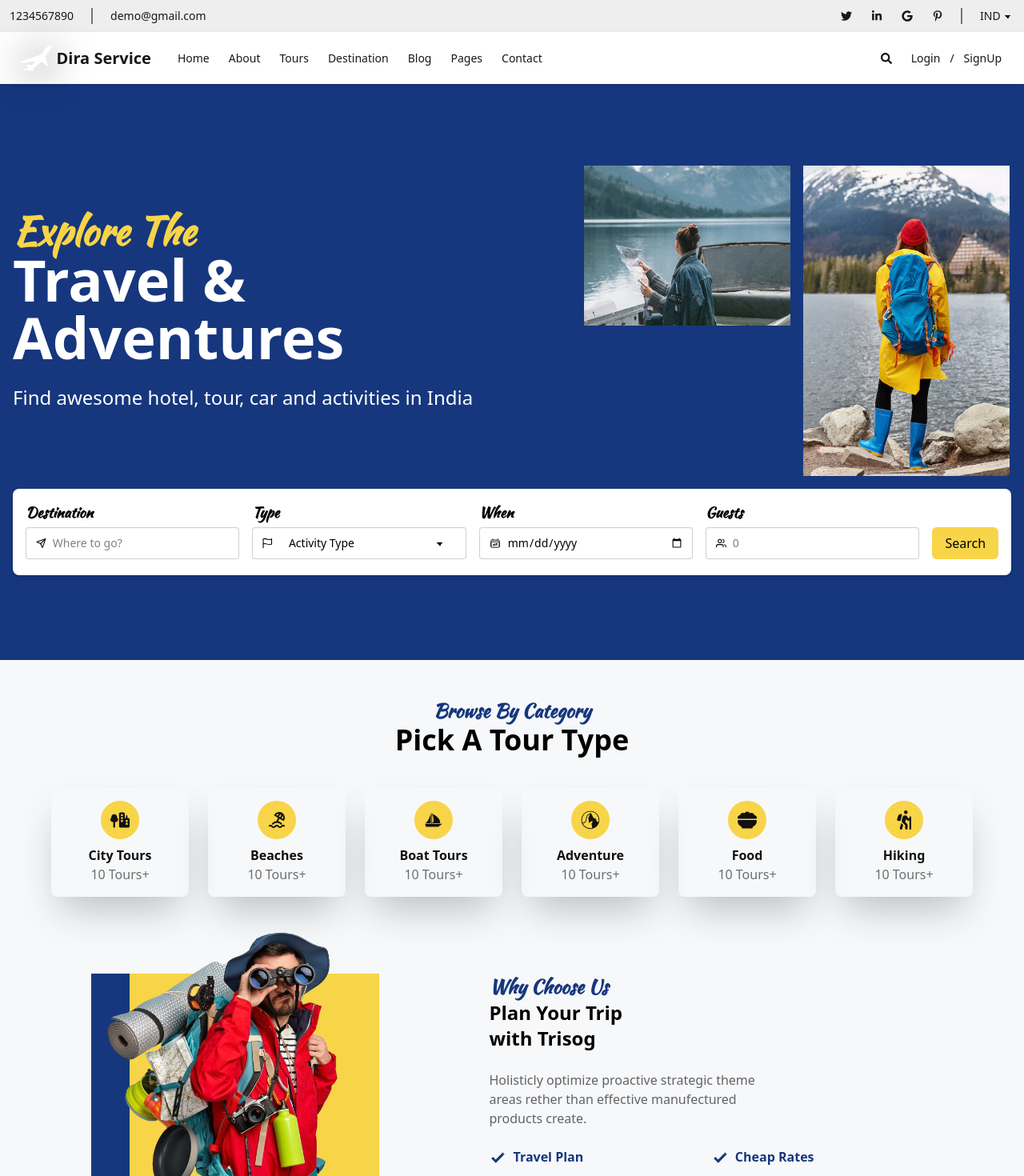
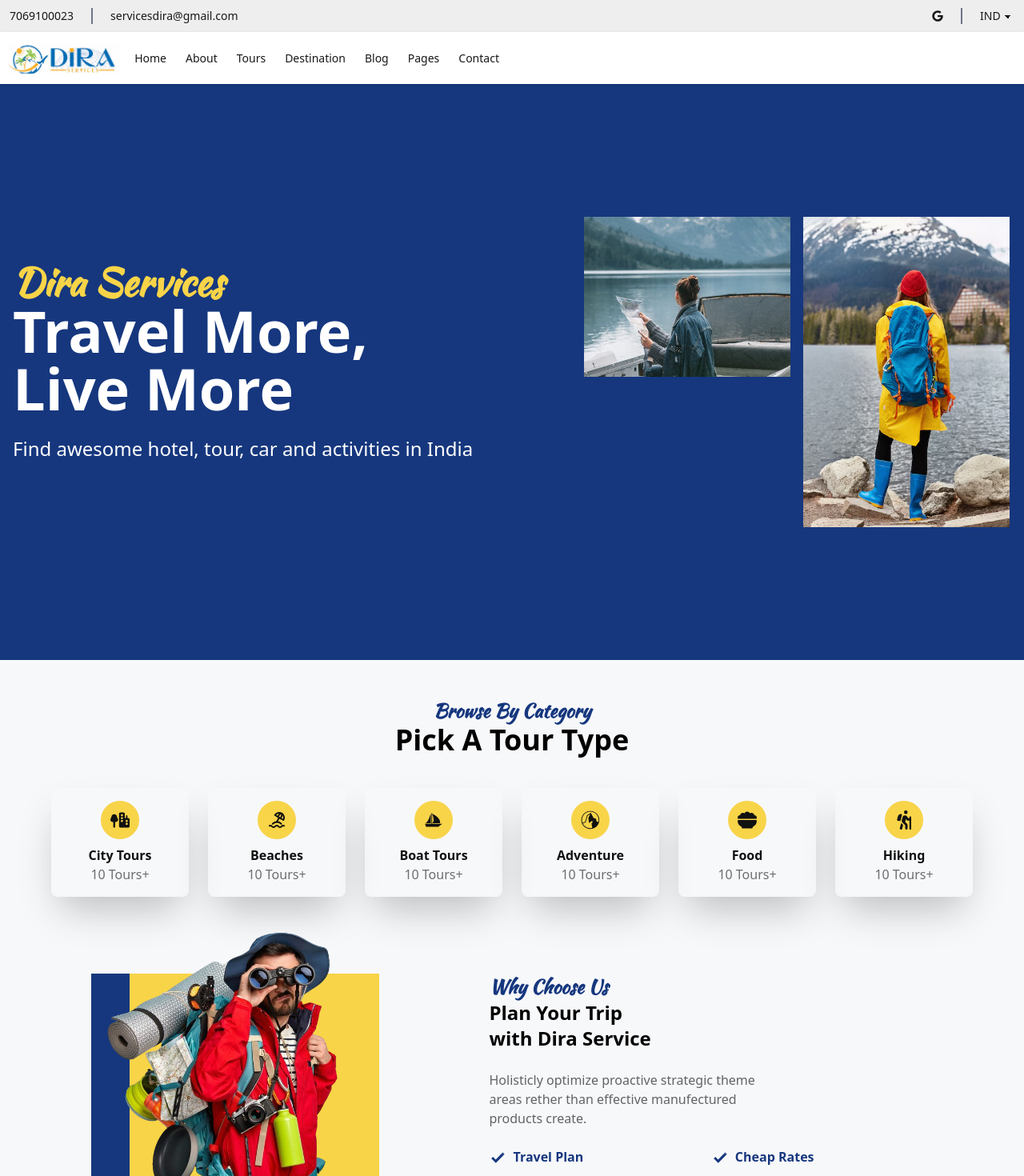
Before and after one commit to DarshikR/Harsh-Bhai, a React (Vite) app: page / in a window 1280 px wide. Shown: the top 1470 px of the page at 80% size. Built offline with nearby package versions, Linux system fonts and the light colour scheme.

Commit message:
change logo, number and email.

```diff
--- a/src/components/common/Navbar.jsx
+++ b/src/components/common/Navbar.jsx
@@ -1,7 +1,8 @@
 import menuConfigs from "../../configs/menu.config";
 import { FaGoogle, FaLinkedinIn, FaPinterestP, FaSearch, FaTwitter, FaUser } from "react-icons/fa";
-import { NavLink } from "react-router-dom";
+import { Link, NavLink } from "react-router-dom";
 import Logo from "../../../public/logo.svg";
+import Logo1 from "../../assets/logo1.jpg";
 
 const Navbar = () => {
 
@@ -9,23 +10,23 @@ const Navbar = () => {
         <>
             <div className="bg-base-300 shadow-sm hidden lg:flex text-sm h-[40px]">
                 <div className="navbar-start">
-                    <a className="px-3" href="tel:1234567890">1234567890</a>
+                    <a className="px-3" href="tel:7069100023">7069100023</a>
                     <vr className="border-[#6f748a] border hidden md:block h-5 mx-2.5"></vr>
-                    <a className="px-3" href="mailto:demo@gmail.com">demo@gmail.com</a>
+                    <a className="px-3" href="mailto:servicesdira@gmail.com">servicesdira@gmail.com</a>
                 </div>
                 <div className="navbar-end">
                     <ul className="menu menu-horizontal p-0 items-center">
-                        <li><a><FaTwitter /></a></li>
-                        <li><a><FaLinkedinIn /></a></li>
-                        <li><a><FaGoogle /></a></li>
-                        <li><a><FaPinterestP /></a></li>
+                        {/* <li><a><FaTwitter /></a></li> */}
+                        {/* <li><a><FaLinkedinIn /></a></li> */}
+                        <li><Link to='https://g.co/kgs/MhE9SM5' target="_blank"><FaGoogle /></Link></li>
+                        {/* <li><a><FaPinterestP /></a></li> */}
                         <vr className="border-[#6f748a] border hidden md:block h-5 mx-2.5"></vr>
                         <li className="">
                             <select defaultValue="IND" className="select h-7 py-0 outline-none border-0 bg-transparent shadow-none focus:shadow-none focus:outline-none ">
                                 <option className="dark:bg-[#111111] dark:text-white">IND</option>
-                                <option className="dark:bg-[#111111] dark:text-white">EUR</option>
-                                <option className="dark:bg-[#111111] dark:text-white">USA</option>
-                                <option className="dark:bg-[#111111] dark:text-white">UAE</option>
+                                <option className="dark:bg-[#111111] dark:text-white" disabled>EUR</option>
+                                <option className="dark:bg-[#111111] dark:text-white" disabled>USA</option>
+                                <option className="dark:bg-[#111111] dark:text-white" disabled>UAE</option>
                             </select>
                         </li>
                     </ul>
@@ -49,9 +50,10 @@ const Navbar = () => {
                         ))}
                     </ul>
                 </div>
-                <a className="btn btn-ghost text-xl ps-0 lg:ps-[1rem]">
-                    <img className="h-5 sm:h-8 drop-shadow-[2px_4px_25px_black]" src={Logo} alt="" />
-                    <h3 className='text-lg sm:text-xl'>Dira Service</h3>
+                <a className="btn btn-ghost text-xl px-0 dark:bg-gray-50 overflow-hidden">
+                    <img src={Logo1} className="h-20 mix-blend-multiply" alt="" />
+                    {/* <img className="h-5 sm:h-8 drop-shadow-[2px_4px_25px_black]" src={Logo} alt="" />
+                    <h3 className='text-lg sm:text-xl'>Dira Service</h3> */}
                 </a>
                 {/* </div> */}
                 <div className="navbar-center hidden lg:flex">
@@ -63,14 +65,14 @@ const Navbar = () => {
                         ))}
                     </ul>
                 </div>
-                <div className="ml-auto">
+                {/* <div className="ml-auto">
                     <ul className="menu menu-horizontal items-center">
                         <li><a><FaSearch /></a></li>
                         <li className="sm:hidden"><a><FaUser /></a></li>
                         <li className="hidden sm:flex sm:flex-row items-center pointer-events-none"><a className="pointer-events-auto">Login</a>/</li>
                         <li className="hidden sm:block"><a>SignUp</a></li>
                     </ul>
-                </div>
+                </div> */}
             </div>
         </>
     )
--- a/src/index.css
+++ b/src/index.css
@@ -32,6 +32,12 @@
   .font-kaushan {
     font-family: 'Kaushan Script', cursive;
   }
+
+  .verticale-text {
+    writing-mode: vertical-rl;
+    text-orientation: mixed;
+    transform: rotate(180deg);
+  }
 }
 
 .slick-dots li.slick-active .testimonial {
--- a/src/pages/Home.jsx
+++ b/src/pages/Home.jsx
@@ -21,7 +21,7 @@ const Home = () => {
             <WeAreBest />
             <Testimonial />
             <ReadyToTravel />
-            <Partners />
+            {/* <Partners /> */}
             <LatestTravelGuide />
         </>
     )
--- a/src/sections/HeroSection.jsx
+++ b/src/sections/HeroSection.jsx
@@ -19,14 +19,14 @@ const HeroSection = () => {
                                 alt="hero2" />
                         </div>
                         <div>
-                            <h1 className="text-2xl text-center md:text-left sm:text-3xl md:text-4xl xl:text-5xl 2xl:text-6xl font-bold font-kaushan text-[#f8d448]">Explore The</h1>
-                            <h1 className="text-4xl text-center md:text-left sm:text-5xl md:text-6xl xl:text-7xl 2xl:text-8xl font-bold">Travel & <br className='hidden md:block' /> Adventures</h1>
+                            <h1 className="text-2xl text-center md:text-left sm:text-3xl md:text-4xl xl:text-5xl 2xl:text-6xl font-bold font-kaushan text-[#f8d448]">Dira Services</h1>
+                            <h1 className="text-4xl text-center md:text-left sm:text-5xl md:text-6xl xl:text-7xl 2xl:text-8xl font-bold">Travel More, <br className='hidden md:block' /> Live More</h1>
                             <p className="py-6 text-center md:text-left xl:text-2xl">
                                 Find awesome hotel, tour, car and activities in India
                             </p>
                         </div>
                     </div>
-                    <SearchBar />
+                    {/* <SearchBar /> */}
                 </div>
             </div>
         </>
--- a/src/sections/LatestTravelGuide.jsx
+++ b/src/sections/LatestTravelGuide.jsx
@@ -53,16 +53,20 @@ const LatestTravelGuide = () => {
                 <hr className='my-10' />
 
                 <div className="flex flex-row gap-4">
-                    <Link to='' className='rotate-[270deg] flex items-center gap-1'>
+                    <Link
+                        to='https://www.instagram.com/servicesdira?utm_source=ig_web_button_share_sheet&igsh=ZDNlZDc0MzIxNw=='
+                        className='verticale-text flex items-center gap-1'
+                        target='_blank'
+                    >
                         <AiFillInstagram />
                         @diraservice
                     </Link>
                     <div className="flex flex-1 justify-between gap-4 overflow-x-auto">
-                        <img src={Photo} alt="insta 1" className="h-26 aspect-square object-cover" />
-                        <img src={Photo} alt="insta 2" className="h-26 aspect-square object-cover" />
-                        <img src={Photo} alt="insta 3" className="h-26 aspect-square object-cover" />
-                        <img src={Photo} alt="insta 4" className="h-26 aspect-square object-cover" />
-                        <img src={Photo} alt="insta 5" className="h-26 aspect-square object-cover" />
+                        <img src={Photo} alt="insta 1" className="h-36 aspect-square object-cover" />
+                        <img src={Photo} alt="insta 2" className="h-36 aspect-square object-cover" />
+                        <img src={Photo} alt="insta 3" className="h-36 aspect-square object-cover" />
+                        <img src={Photo} alt="insta 4" className="h-36 aspect-square object-cover" />
+                        <img src={Photo} alt="insta 5" className="h-36 aspect-square object-cover" />
                     </div>
                 </div>
 
--- a/src/sections/TopDestinations.jsx
+++ b/src/sections/TopDestinations.jsx
@@ -2,6 +2,7 @@ import React from 'react';
 import Slider from 'react-slick';
 import 'slick-carousel/slick/slick.css';
 import 'slick-carousel/slick/slick-theme.css';
+import { FaArrowRightLong } from 'react-icons/fa6';
 
 const destinations = [
     {
@@ -68,7 +69,7 @@ const TopDestinations = () => {
                         <h2 className="text-2xl sm:text-3xl md:text-3xl xl:text-4xl 2xl:text-5xl font-bold text-black">Top Destinations</h2>
                     </div>
                     <a className="text-blue-900 font-semibold hover:underline flex items-center gap-1">
-                        See All →
+                        See All <FaArrowRightLong />
                     </a>
                 </div>
                 <Slider {...settings}>
--- a/src/sections/WhyChooseUs.jsx
+++ b/src/sections/WhyChooseUs.jsx
@@ -18,7 +18,7 @@ const WhyChooseUs = () => {
                         </div>
                         <div className='flex flex-col justify-center items-center md:items-start'>
                             <h1 className="text-lg text-center md:text-left md:text-xl xl:text-2xl 2xl:text-3xl font-bold font-kaushan text-[#16377e]">Why Choose Us</h1>
-                            <h1 className="text-lg text-center md:text-left sm:text-xl md:text-xl xl:text-2xl 2xl:text-3xl font-bold">Plan Your Trip <br className='hidden md:block' /> with Trisog</h1>
+                            <h1 className="text-lg text-center md:text-left sm:text-xl md:text-xl xl:text-2xl 2xl:text-3xl font-bold">Plan Your Trip <br className='hidden md:block' /> with Dira Service</h1>
                             <p className="py-6 text-center md:text-left opacity-60">
                                 Holisticly optimize proactive strategic theme <br />
                                 areas rether than effective manufectured <br />
```
Also changed, not shown: src/assets/logo.jpg (added), src/assets/logo1.jpg (added).
